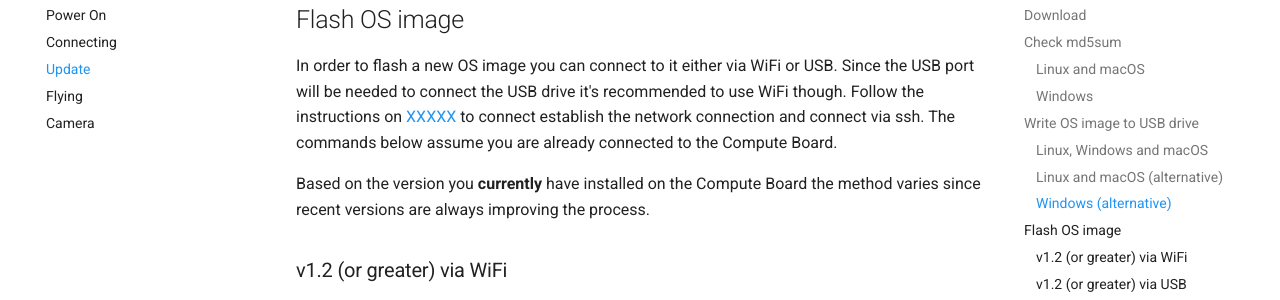
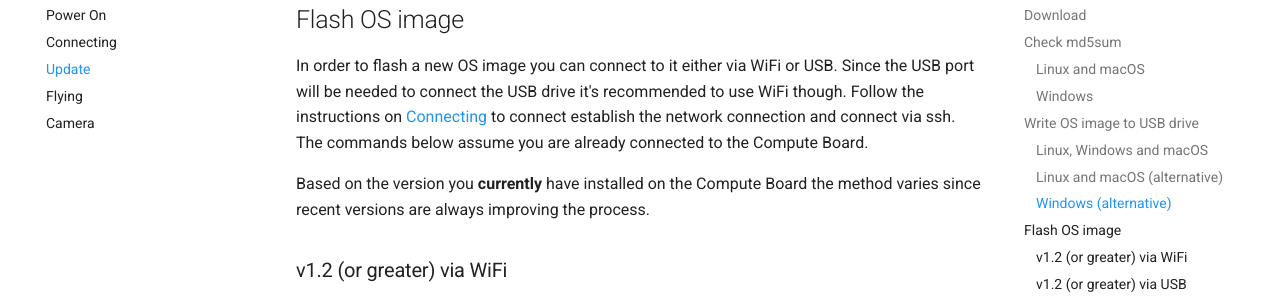
Before and after one commit to sugnanprabhu/intel-aero-docs, an MkDocs documentation site: the page built from docs/getting-started/update.md, in a window 1280 px wide and 900 px high, scrolled down 2634 px. Shown: the part 153-453 px from the top of the window. Built offline with MkDocs 1.6.1 and Material for MkDocs 9.7.7, drawn with Linux system fonts in a browser that asks for light colours; old or Windows-style settings are respelled for this version of MkDocs.

Commit message:
getting-started: update: add link to 'connecting' section

```diff
--- a/docs/getting-started/update.md
+++ b/docs/getting-started/update.md
@@ -109,7 +109,7 @@ download is correct proceed with the following steps:
 
 In order to flash a new OS image you can connect to it either via
 WiFi or USB. Since the USB port will be needed to connect the USB drive
-it's recommended to use WiFi though. Follow the instructions on [XXXXX](#) to
+it's recommended to use WiFi though. Follow the instructions on [Connecting](connecting) to
 connect establish the network connection and connect via ssh. The commands
 below assume you are already connected to the Compute Board.
 
```
